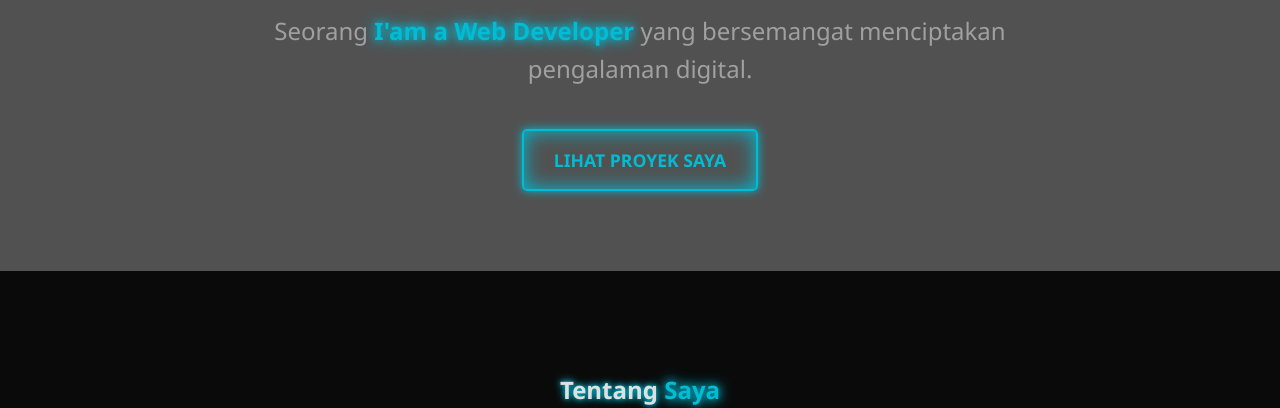
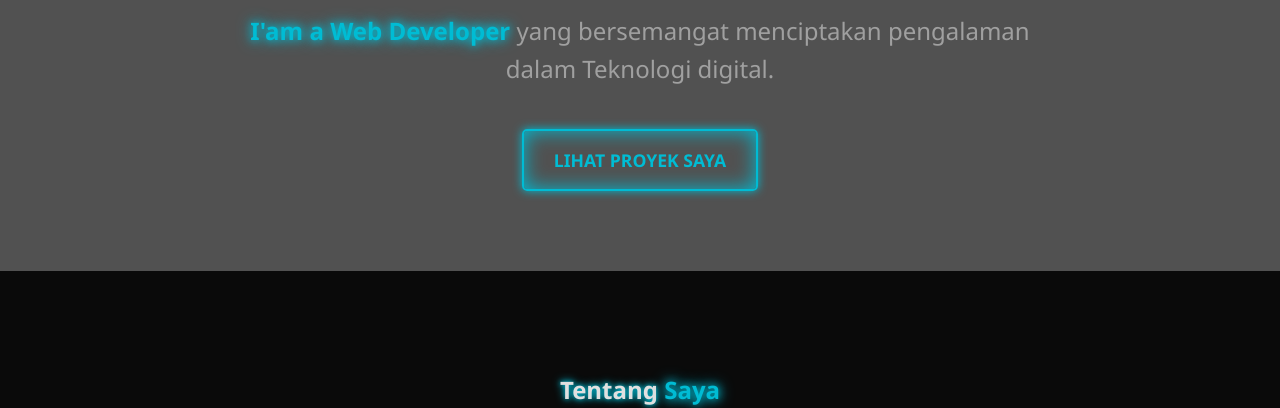
Before and after one commit to mfthluum/web_personal.portofolio, a plain HTML site: page index.html in a window 1280 px wide. Shown: the part 692-1100 px from the top of the page. Drawn offline with Linux system fonts and the light colour scheme; placeholder pictures from the web are drawn by us.

Commit message:
index.html

```diff
--- a/index.html
+++ b/index.html
@@ -32,7 +32,7 @@
         <div class="hero-container">
             <div class="hero-content">
                 <h1>Halo, Saya <span class="glow-text">Muhamad Miftahul Ulum</span>.</h1>
-                <p>Seorang <span class="glow-text">I'am a Web Developer</span> yang bersemangat menciptakan pengalaman digital.</p>
+                <p><span class="glow-text">I'am a Web Developer</span> yang bersemangat menciptakan pengalaman dalam Teknologi digital.</p>
                 <a href="#portfolio" class="btn glow-btn">Lihat Proyek Saya</a>
             </div>
             <div class="hero-image">
```
